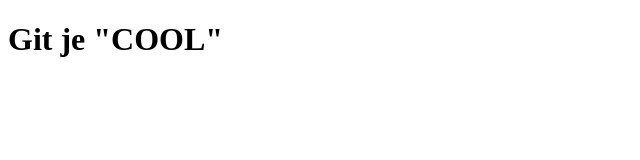
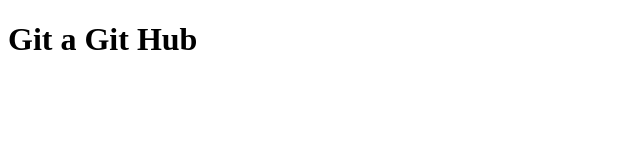
Before and after one commit to ishchuktaras/Git_and_GitHub_David_Setek, a plain HTML site: page index.html in a window 1280 px wide. Shown: the whole page, without its empty margins (0-640 px from the left). Drawn offline with Linux system fonts and the light colour scheme.

Commit message:
Změna řádku h1

```diff
--- a/index.html
+++ b/index.html
@@ -8,7 +8,7 @@
 </head>
 <body>
 	<header>
-		<h1>Git je "COOL"</h1>
+		<h1>Git a Git Hub</h1>
 	</header>
 </body>
 </html>
```
